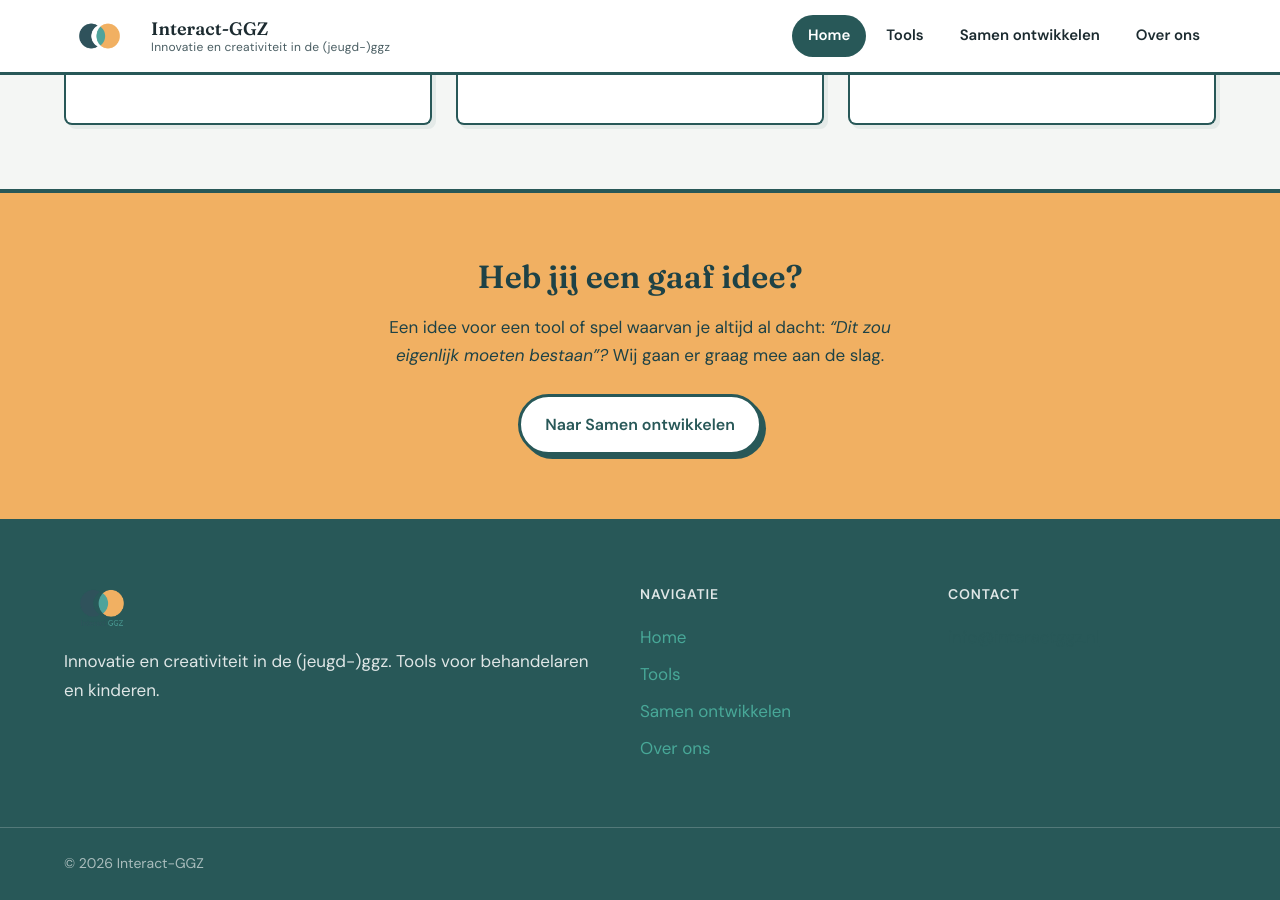
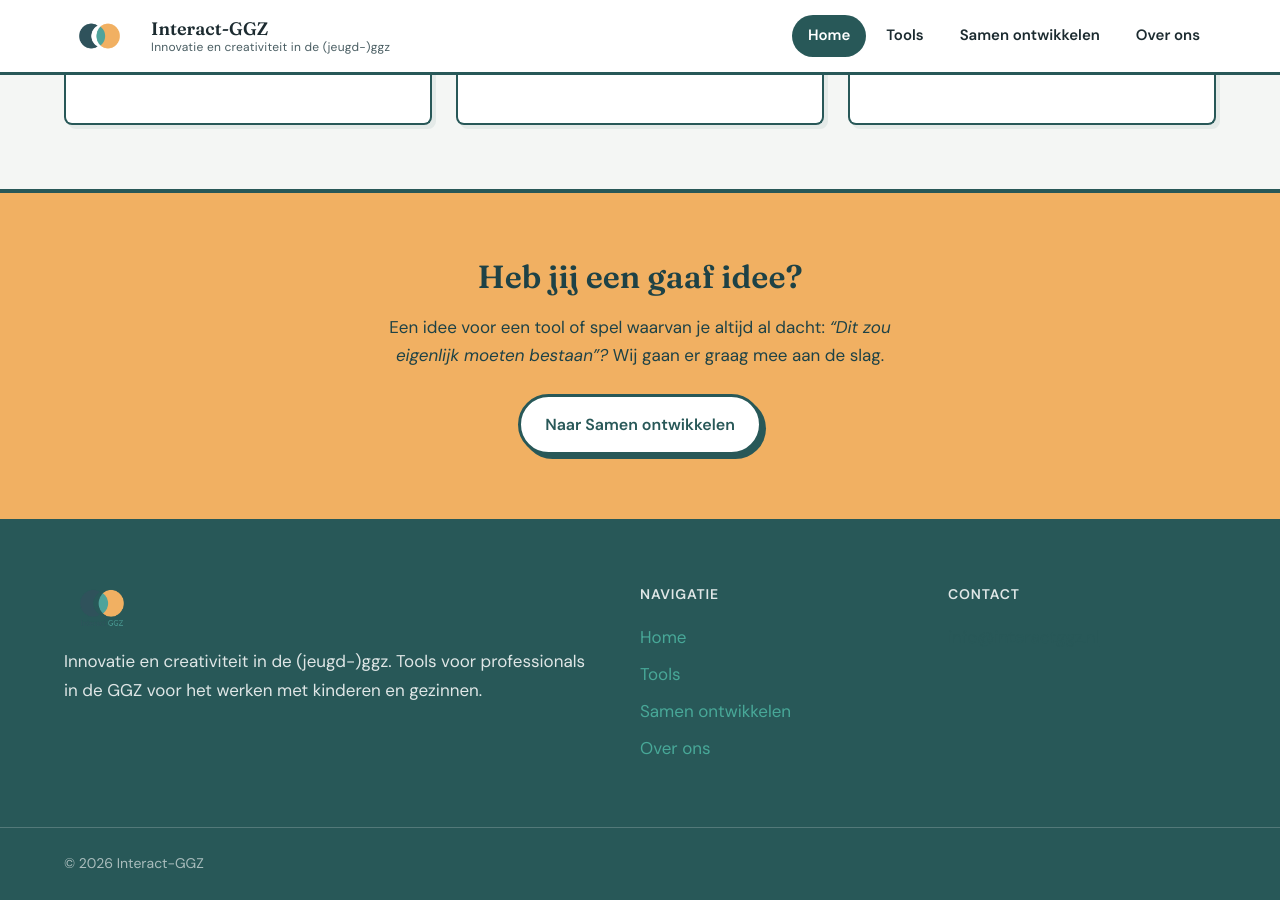
Before and after one commit to janwillemm/jari-website, a Jekyll site: the page built from index.md, in a window 1280 px wide and 900 px high, scrolled down 1145 px. Built offline with Jekyll 4.4.1, drawn with Linux system fonts in a browser that asks for light colours.

Commit message:
Werk footertekst bij naar doelgroep professionals in de GGZ.
Co-authored-by: Cursor <cursoragent@cursor.com>

```diff
--- a/_includes/footer.html
+++ b/_includes/footer.html
@@ -10,7 +10,7 @@
         loading="lazy"
         decoding="async"
       />
-      <p>{{ site.tagline }}. Tools voor behandelaren en kinderen.</p>
+      <p>{{ site.tagline }}. Tools voor professionals in de GGZ voor het werken met kinderen en gezinnen.</p>
     </div>
 
     <div>
```
